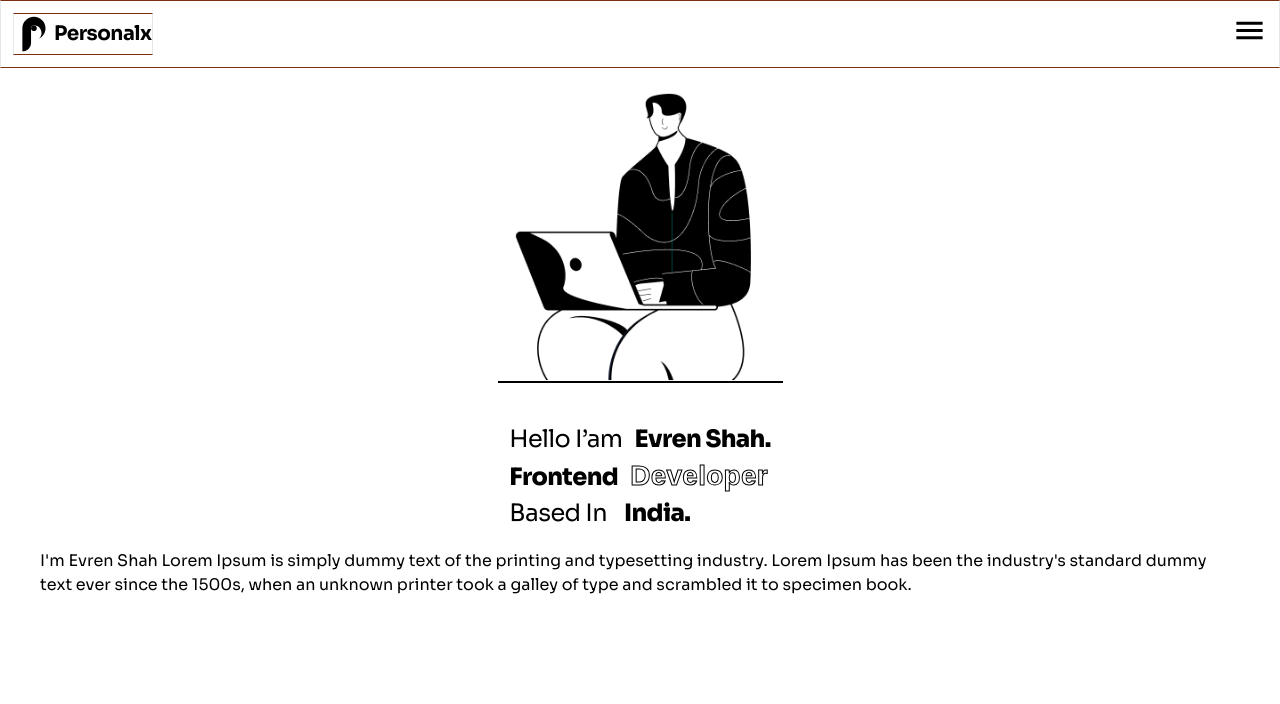
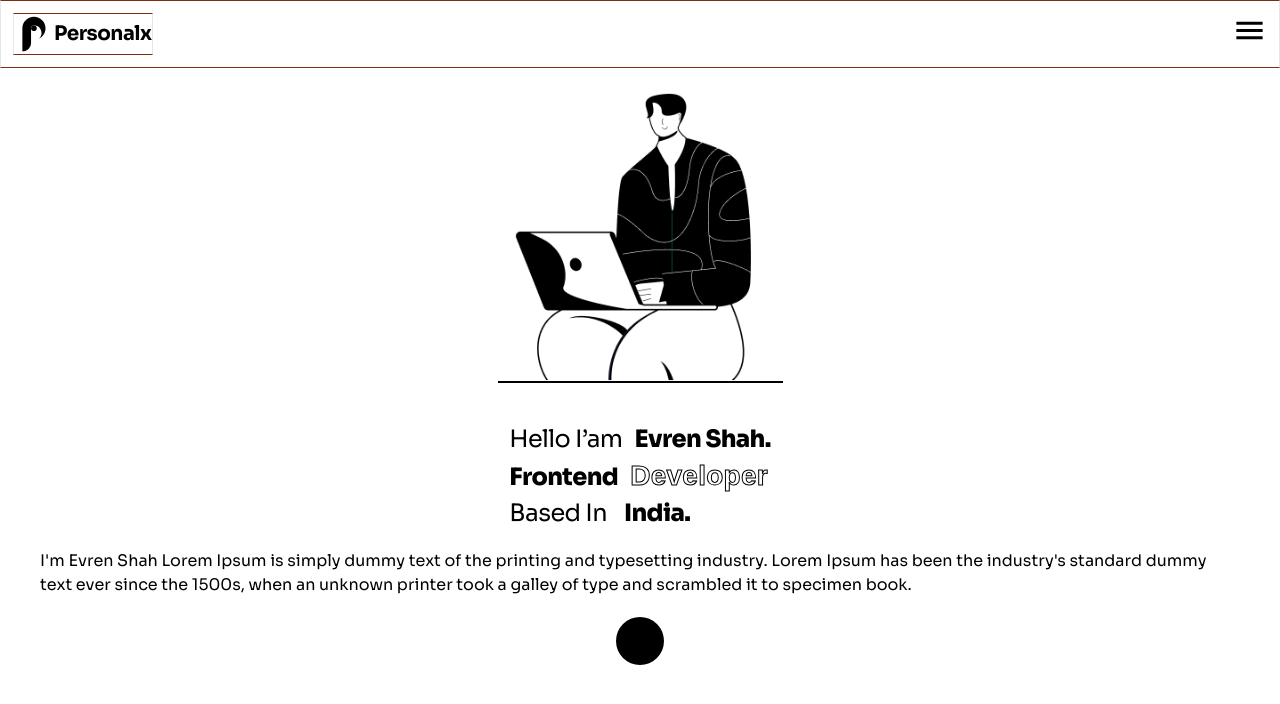
Before and after one commit to Satria-WS/porto-ver1, a React (Create React App) app: page / in a window 1280 px wide. Shown: the top 704 px of the page. Built offline with nearby package versions, Linux system fonts and the light colour scheme.

Commit message:
import icon from material ui

```diff
--- a/src/pages/Home.jsx
+++ b/src/pages/Home.jsx
@@ -2,7 +2,12 @@ import logo from "../assets/logo/logo.svg";
 import imageOrang from "../assets/images/orang.png";
 import MenuIcon from "@mui/icons-material/Menu";
 import Typography from "@mui/material/Typography";
-
+// icon import
+import {Box,IconButton} from "@mui/material"
+import ChatIcon from "@mui/icons-material/Chat";
+import FacebookIcon from "@mui/icons-material/Facebook";
+import RedditIcon from "@mui/icons-material/Reddit";
+import TwitterIcon from "@mui/icons-material/Twitter"
 
 
 const Home = () => {
@@ -56,7 +61,21 @@ const Home = () => {
             </p>
           </div>
           <div className="icon ">
+            <Box >
+              <IconButton
+                sx={{
+                  width: 48,
+                  height: 48,
+                  backgroundColor: "black",
+                  color: "white",
+                  "&:hover": {
+                    backgroundColor:"black"
+                  }
+                }}
+              >
 
+              </IconButton>
+            </Box>
           </div>
         </div>
       </div>
```
